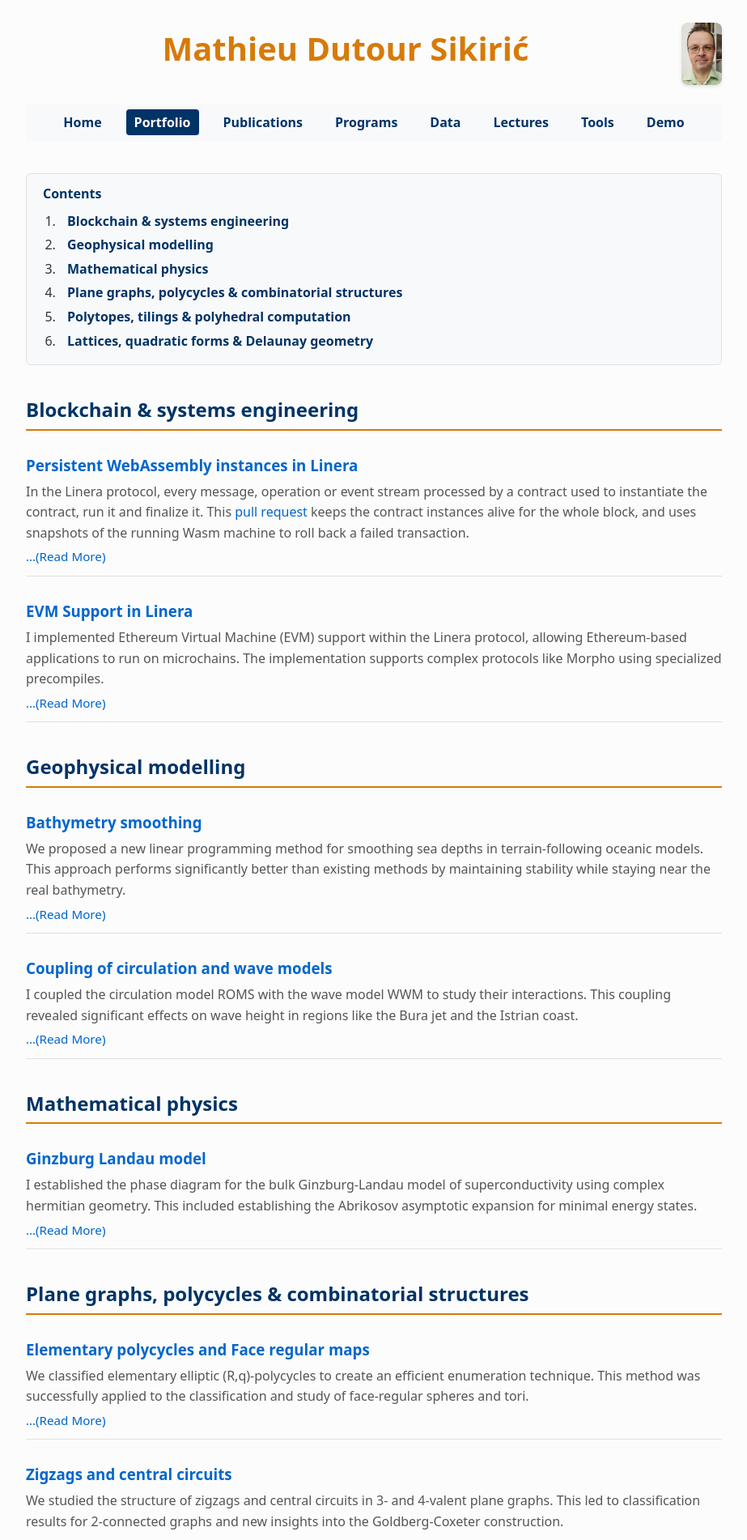
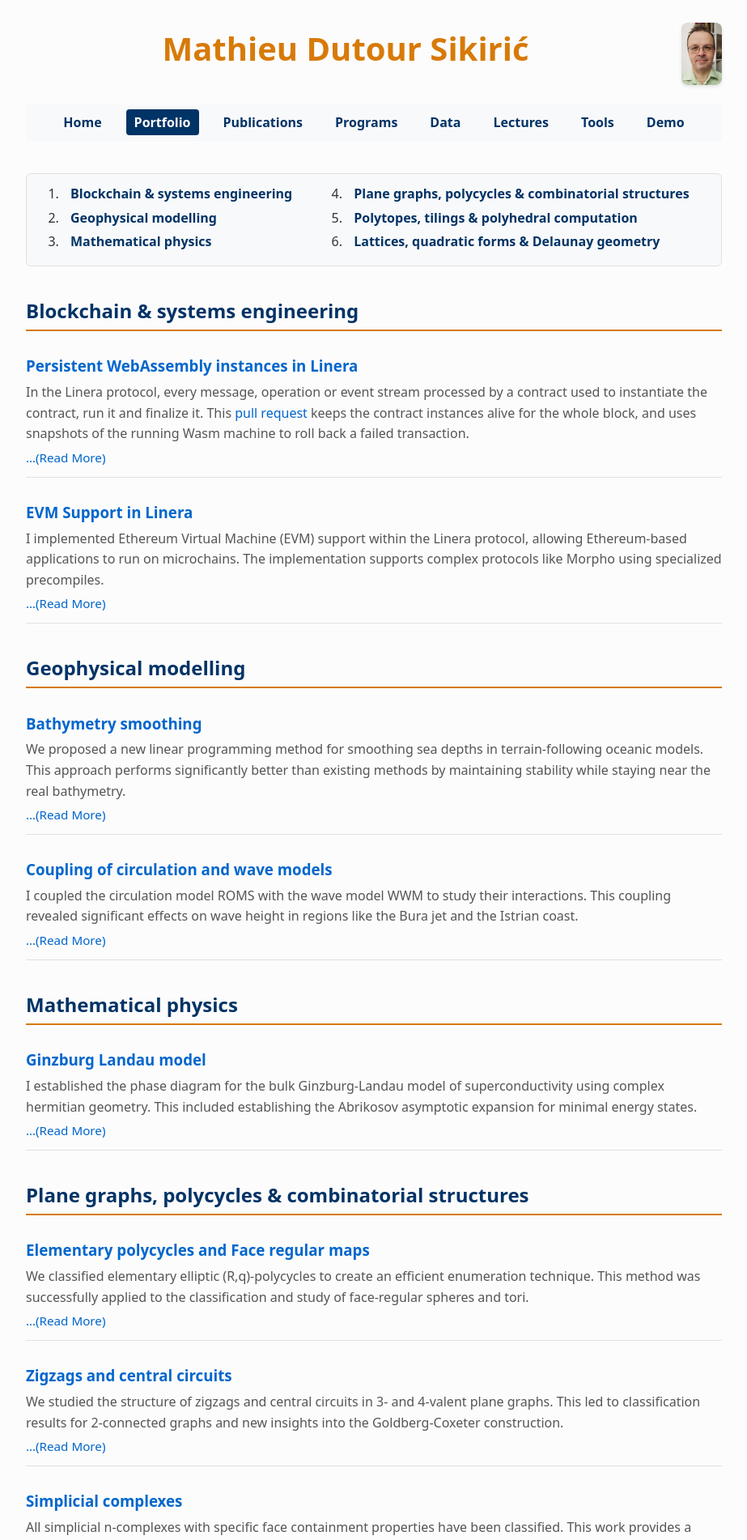
Before and after one commit to MathieuDutSik/mathieudutsik.github.io, a Jekyll site: the page built from Portfolio.html, in a window 1280 px wide. Shown: the top 1902 px of the page at 81% size, without its empty margins (178-1101 px from the left). Built offline with Jekyll 4.4.1, drawn with Linux system fonts in a browser that asks for light colours.

Commit message:
Update the CV, the home page tagline and the Portfolio contents box.
The CV is replaced by the complete technical version, the tagline now says
computational mathematics, and the Portfolio contents list drops its heading
and shows the six sections in two columns.

Co-Authored-By: Claude Opus 5.5 <noreply@anthropic.com>

```diff
--- a/Portfolio.html
+++ b/Portfolio.html
@@ -8,7 +8,6 @@ description: >-
   Delaunay geometry.
 ---
 <nav class="toc" aria-label="Sections">
-    <h3>Contents</h3>
     <ol>
         <li><a href="#blockchain">Blockchain &amp; systems engineering</a></li>
         <li><a href="#geophysical">Geophysical modelling</a></li>
--- a/css/style.css
+++ b/css/style.css
@@ -414,9 +414,22 @@ nav.toc h3 {
     font-size: 1rem;
 }
 
+/* Two columns, filled top to bottom, each as wide as its longest entry. */
 nav.toc ol {
     margin: 0;
-    padding-left: 20px;
+    padding-left: 24px;
+    display: grid;
+    grid-template-rows: repeat(3, auto);
+    grid-auto-flow: column;
+    grid-auto-columns: auto;
+    justify-content: start;
+    column-gap: 56px;
+}
+
+@media (max-width: 600px) {
+    nav.toc ol {
+        display: block;
+    }
 }
 
 nav.toc li {
--- a/index.html
+++ b/index.html
@@ -9,7 +9,7 @@ description: >-
 ---
 <section class="intro">
     <p><strong>Mathematician &amp; Systems Engineer</strong><br>
-    Specializing in computational algebra, discrete geometry, and high-performance algorithm design.<br>
+    Specializing in computational mathematics and high-performance algorithm design.<br>
     Building provable systems for real-world applications — from lattice theory to blockchain execution environments.</p>
 
     <p>See <a href="{{ '/Documents/CV_tech.pdf' | relative_url }}">my CV</a> (PDF).</p>
```
Also changed, not shown: 1 other file.
